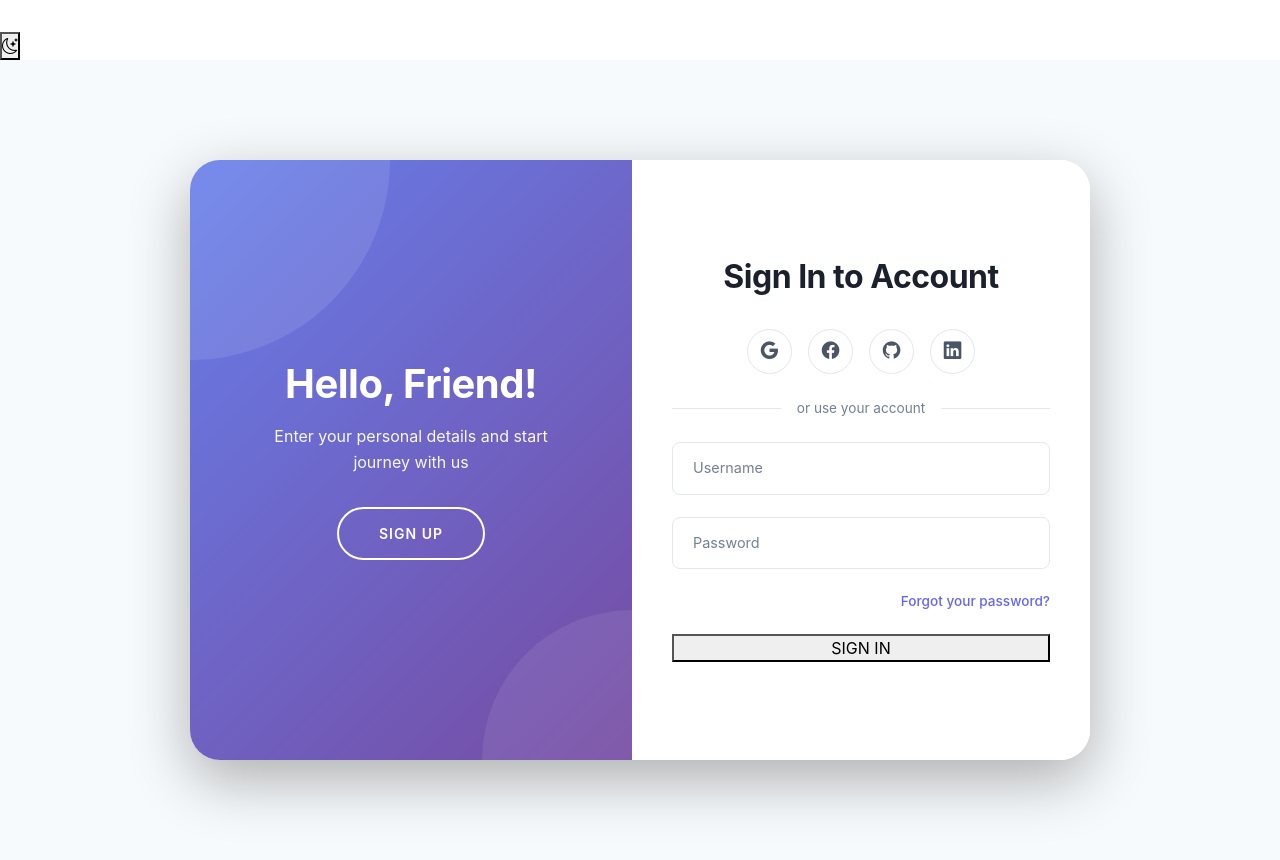
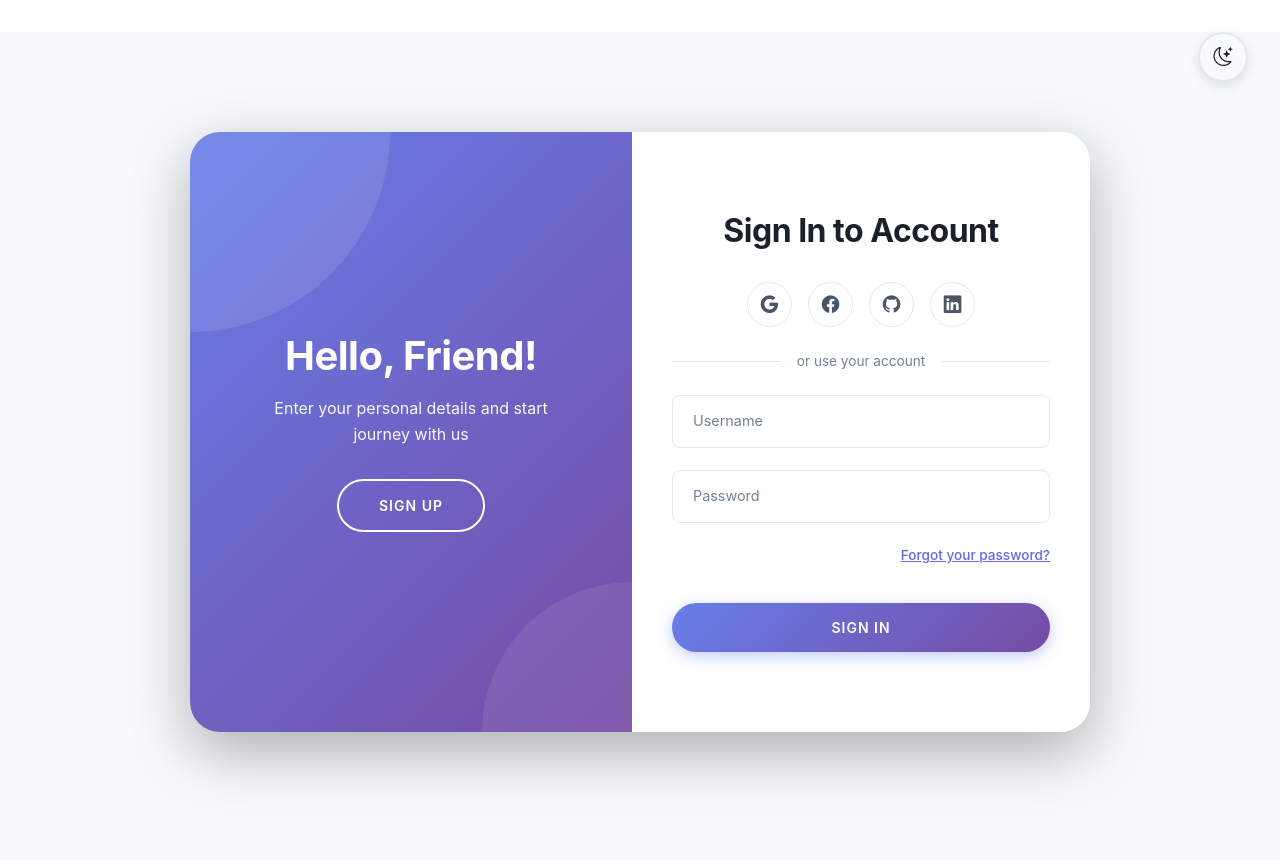
Before and after one commit to MuhammadMoueen/django-mini-projects-portfolio, a Django app: page /login/ in a window 1280 px wide, with the pointer over the restyled element. After the commit the page ends 780 px from the top, so only its background shows below. Run offline with Django 5.2, Linux system fonts and the light colour scheme.

Commit message:
Fix CSS syntax error in forgot-password hover rule

```diff
--- a/django-auth-dashboard-system/users/static/css/style.css
+++ b/django-auth-dashboard-system/users/static/css/style.css
@@ -1078,9 +1078,7 @@ body {
 
 .forgot-password:hover {
     color: var(--primary-color);
-    text-decoration: underline
-.forgot-password:hover {
-    color: var(--primary-color);
+    text-decoration: underline;
 }
 
 .btn-auth-submit {
```
